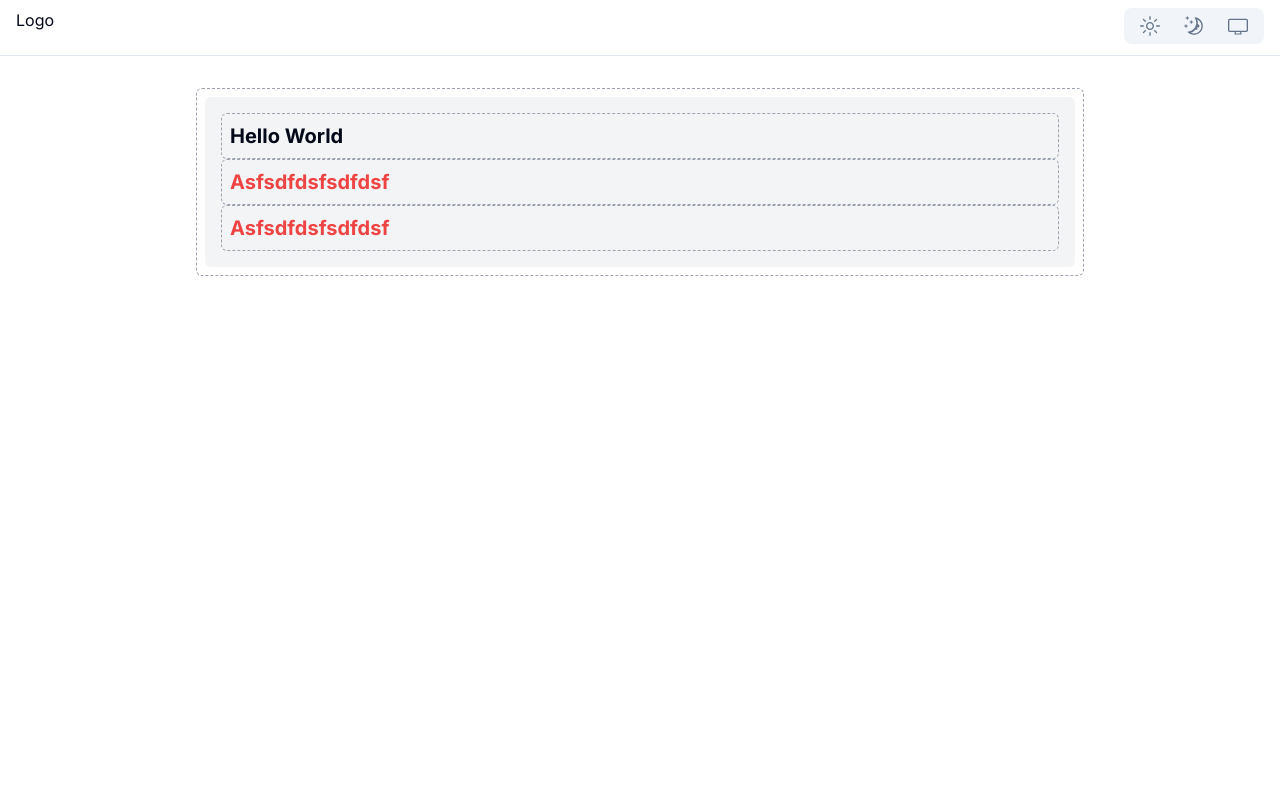
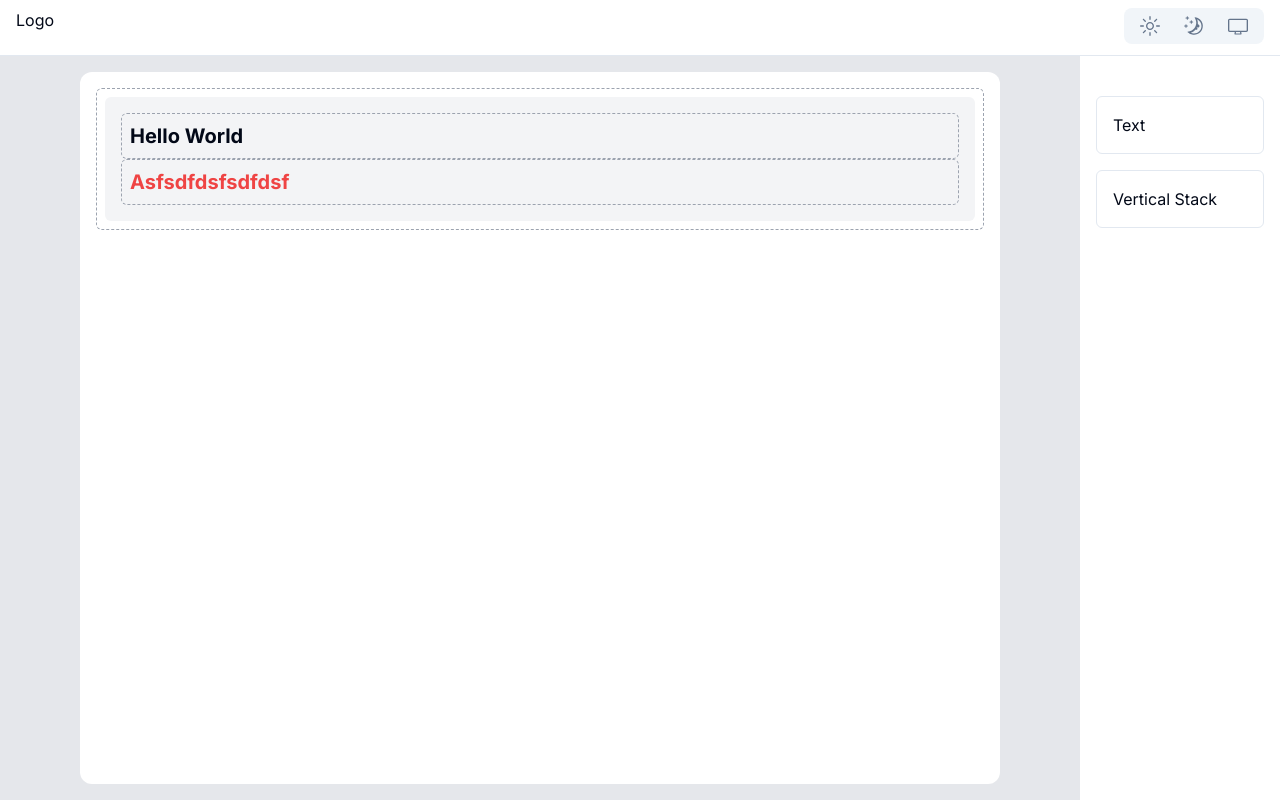
Before and after one commit to ercnshngit/nextjs-admin, a Next.js app: page /block/add in a window 1280 px wide. Built offline with nearby package versions, Linux system fonts and the light colour scheme.

Commit message:
Refactor component layout and types

```diff
--- a/src/app/(dashboard)/block/add/layout.tsx
+++ b/src/app/(dashboard)/block/add/layout.tsx
@@ -1,7 +1,9 @@
 import React, { ReactNode } from "react";
 
 function layout({ children }: { children: ReactNode }) {
-  return <div className="flex w-full flex-grow mx-auto">{children}</div>;
+  return (
+    <div className="flex w-full flex-grow mx-auto bg-gray-200">{children}</div>
+  );
 }
 
 export default layout;
--- /dev/null
+++ b/src/components/block-builder/colision-detection.ts
@@ -0,0 +1,14 @@
+import { pointerWithin, rectIntersection } from "@dnd-kit/core";
+
+export function customCollisionDetectionAlgorithm(args: any) {
+  // First, let's see if there are any collisions with the pointer
+  const pointerCollisions = pointerWithin(args);
+
+  // Collision detection algorithms return an array of collisions
+  if (pointerCollisions.length > 0) {
+    return pointerCollisions;
+  }
+
+  // If there are no collisions with the pointer, return rectangle intersections
+  return rectIntersection(args);
+}
--- a/src/components/block-builder/index.tsx
+++ b/src/components/block-builder/index.tsx
@@ -1,6 +1,6 @@
 "use client";
-import { Component } from "@/types/page-component";
-import React, { useEffect, useState } from "react";
+import { Component, PageComponent } from "@/types/page-component";
+import React, { useCallback, useEffect, useState } from "react";
 import { Button } from "../ui/button";
 import { MoveIcon, Pencil2Icon, TrashIcon } from "@radix-ui/react-icons";
 import { cn } from "@/libs/utils";
@@ -9,6 +9,7 @@ import {
   DragEndEvent,
   MouseSensor,
   TouchSensor,
+  closestCorners,
   useDndMonitor,
   useDraggable,
   useDroppable,
@@ -17,8 +18,9 @@ import {
 } from "@dnd-kit/core";
 import DragOverlayWrapper from "../drag-overlay-wrapper";
 import { useDesigner } from "@/contexts/designer-context";
+import { customCollisionDetectionAlgorithm } from "./colision-detection";
 
-const COMPONENTS: Component[] = [
+const COMPONENTS: PageComponent[] = [
   {
     id: 1,
     name: "Text",
@@ -33,7 +35,6 @@ const COMPONENTS: Component[] = [
     belong_component_id: 2,
     props: [
       {
-        id: 1,
         prop: {
           id: 1,
           key: "className",
@@ -41,7 +42,6 @@ const COMPONENTS: Component[] = [
         value: "font-bold text-xl",
       },
       {
-        id: 2,
         prop: {
           id: 2,
           key: "text",
@@ -64,7 +64,6 @@ const COMPONENTS: Component[] = [
     belong_component_id: 2,
     props: [
       {
-        id: 1,
         prop: {
           id: 1,
           key: "className",
@@ -72,38 +71,6 @@ const COMPONENTS: Component[] = [
         value: "font-bold text-xl text-red-500",
       },
       {
-        id: 2,
-        prop: {
-          id: 2,
-          key: "text",
-        },
-        value: "Asfsdfdsfsdfdsf",
-      },
-    ],
-  },
-  {
-    id: 4,
-    name: "Text",
-    tag: "Text",
-    block_id: 1,
-    type: {
-      id: 1,
-      name: "Page",
-    },
-    depth: 1,
-    order: 1,
-    belong_component_id: 2,
-    props: [
-      {
-        id: 1,
-        prop: {
-          id: 1,
-          key: "className",
-        },
-        value: "font-bold text-xl text-red-500",
-      },
-      {
-        id: 2,
         prop: {
           id: 2,
           key: "text",
@@ -127,12 +94,50 @@ const COMPONENTS: Component[] = [
     belong_component_id: null,
     props: [
       {
-        id: 3,
         prop: {
           id: 1,
           key: "className",
         },
-        value: "flex flex-col bg-gray-100 rounded-md p-4",
+        value: "",
+      },
+    ],
+  },
+];
+
+const SIDEBAR_COMPONENTS: Component[] = [
+  {
+    id: 1,
+    name: "Text",
+    tag: "Text",
+    type: {
+      id: 1,
+      name: "Page",
+    },
+    props: [
+      {
+        id: 1,
+        key: "className",
+      },
+
+      {
+        id: 2,
+        key: "text",
+      },
+    ],
+  },
+  {
+    id: 2,
+    name: "Vertical Stack",
+    tag: "VStack",
+    hasChildren: true,
+    type: {
+      id: 1,
+      name: "Page",
+    },
+    props: [
+      {
+        id: 1,
+        key: "className",
       },
     ],
   },
@@ -169,10 +174,51 @@ export default function BlockBuilder() {
   }, [setElements, setSelectedElement]);
 
   return (
-    <DndContext sensors={sensors}>
+    <DndContext
+      sensors={sensors}
+      collisionDetection={customCollisionDetectionAlgorithm}
+    >
       <Designer />
+      <DesignerSidebar />
       <DragOverlayWrapper />
     </DndContext>
+  );
+}
+
+function DesignerSidebar() {
+  return (
+    <div className="bg-white px-4 py-10 h-full min-w-[200px]">
+      {SIDEBAR_COMPONENTS.map((component) => {
+        return <SidebarComponent component={component} key={component.id} />;
+      })}
+    </div>
+  );
+}
+
+function SidebarComponent({
+  component,
+  ...props
+}: {
+  component: Component;
+  [key: string]: any;
+}) {
+  const draggable = useDraggable({
+    id: component.id + "-sidebar-drag-handler",
+    data: {
+      id: component.id,
+      component: component,
+      isSidebarComponent: true,
+    },
+  });
+  return (
+    <div
+      ref={draggable.setNodeRef}
+      {...draggable.listeners}
+      {...draggable.attributes}
+      className="p-4 border rounded-md mb-4 cursor-pointer"
+    >
+      <h1>{component.name}</h1>
+    </div>
   );
 }
 
@@ -184,6 +230,12 @@ function Designer() {
     setSelectedElement,
     removeElement,
   } = useDesigner();
+
+  const [tree, setTree] = useState<PageComponent[]>([]);
+  useEffect(() => {
+    setTree(createTree(elements));
+  }, [elements]);
+
   const [hoveredElement, setHoveredElement] = useState<number[]>([]);
   const droppable = useDroppable({
     id: "designer-drop-area",
@@ -202,19 +254,37 @@ function Designer() {
       const draggedElement = active.data?.current;
       const droppedArea = over.data?.current;
 
+      if (!draggedElement || !droppedArea) return;
+      console.log({
+        "component mi:": draggedElement?.isComponent,
+        "sidebar component mi:": draggedElement?.isSidebarComponent,
+        "bırakılan yer component mi:": droppedArea?.isComponent,
+        "bırakılan yer designer drop area mı:": droppedArea?.isDesignerDropArea,
+        "bırakılan yerin çocuğu var mı:": droppedArea?.hasChildren,
+        "bırakılan yerin üst yarısı mı:": droppedArea?.isTopHalf,
+        "bırakılan yerin alt yarısı mı:": droppedArea?.isBottomHalf,
+        "bırakılan yerin depthi:": droppedArea?.depth,
+        "bırakılan yerin belong component idsi:":
+          droppedArea?.belong_component_id,
+        "bırakılan yerin idsi:": droppedArea?.id,
+      });
+
       const isSidebarComponentDroppingOverDesignerDropArea =
         draggedElement?.isSidebarComponent && droppedArea?.isDesignerDropArea;
 
       const isDroppingOverComponent =
+        droppedArea?.isTopHalf || droppedArea?.isBottomHalf;
+
+      const isDroppingOverChildren =
+        droppedArea?.hasChildren ||
         droppedArea?.isTopHalf ||
-        droppedArea?.isBottomHalf ||
-        droppedArea?.hasChildren;
+        droppedArea?.isBottomHalf;
 
       const isSidebarComponentDroppingOverComponent =
         draggedElement?.isSidebarComponent && isDroppingOverComponent;
 
       const isComponentOverComponent =
-        isDroppingOverComponent && draggedElement?.isComponent;
+        isDroppingOverChildren && draggedElement?.isComponent;
 
       const isComponentOverDesignerDropArea =
         droppedArea?.isDesignerDropArea && draggedElement?.isComponent;
@@ -222,16 +292,37 @@ function Designer() {
       const isSidebarComponentInComponent =
         draggedElement?.isSidebarComponent && droppedArea?.hasChildren;
 
-      const tag = draggedElement?.tag;
-
       if (isSidebarComponentDroppingOverDesignerDropArea) {
-        const newElement = componentTags[tag];
+        console.log("1");
+        const sidebarComponent = draggedElement?.component as Component;
+        const newElement = {
+          id: crypto.getRandomValues(new Uint32Array(1))[0],
+          name: sidebarComponent.name,
+          tag: sidebarComponent.tag,
+          block_id: 0,
+          type: {
+            id: sidebarComponent.type.id,
+            name: sidebarComponent.type.name,
+          },
+          depth: 0,
+          hasChildren: sidebarComponent.hasChildren,
+          children: sidebarComponent.hasChildren ? [] : undefined,
+          order: elements.length,
+          belong_component_id: null,
+          props: sidebarComponent.props.map((prop) => ({
+            prop: {
+              id: prop.id,
+              key: prop.key,
+            },
+            value: "",
+          })),
+        };
 
         addElement(elements.length, newElement);
         return;
       } else if (isSidebarComponentDroppingOverComponent) {
-        const newElement = componentTags[tag];
-        //TODO: Düzenlencek
+        console.log("2");
+        const sidebarComponent = draggedElement?.component as Component;
         const overId = droppedArea?.id;
         const overElementIndex = elements.findIndex((el) => el.id === overId);
         if (overElementIndex === -1) {
@@ -242,15 +333,64 @@ function Designer() {
         if (droppedArea?.isBottomHalf) {
           indexForNewElement = overElementIndex + 1;
         }
-        //TODO: Düzenlencek
+        console.log("bırakılan yer", droppedArea);
+        const newElement = {
+          id: crypto.getRandomValues(new Uint32Array(1))[0],
+          name: sidebarComponent.name,
+          tag: sidebarComponent.tag,
+          block_id: 0,
+          type: {
+            id: sidebarComponent.type.id,
+            name: sidebarComponent.type.name,
+          },
+          depth: droppedArea?.depth,
+          hasChildren: sidebarComponent.hasChildren,
+          children: sidebarComponent.hasChildren ? [] : undefined,
+          order: indexForNewElement,
+          belong_component_id: droppedArea?.belong_component_id,
+          props: sidebarComponent.props.map((prop) => ({
+            prop: {
+              id: prop.id,
+              key: prop.key,
+            },
+            value: "",
+          })),
+        };
+
         addElement(indexForNewElement, newElement);
         return;
       } else if (isSidebarComponentInComponent) {
-        const newElement = componentTags[tag];
-        // TODO: belong id falan gelcek
-        addElement(elements.length, newElement);
+        console.log("3");
+        const sidebarComponent = draggedElement?.component as Component;
+
+        const newElement = {
+          id: crypto.getRandomValues(new Uint32Array(1))[0],
+          name: sidebarComponent.name,
+          tag: sidebarComponent.tag,
+          block_id: 0,
+          type: {
+            id: sidebarComponent.type.id,
+            name: sidebarComponent.type.name,
+          },
+          hasChildren: sidebarComponent.hasChildren,
+          children: sidebarComponent.hasChildren ? [] : undefined,
+          depth: parseFloat(droppedArea?.depth) + 1,
+          order: 0,
+          belong_component_id: droppedArea?.id,
+          props: sidebarComponent.props.map((prop) => ({
+            prop: {
+              id: prop.id,
+              key: prop.key,
+            },
+            value: "",
+          })),
+        };
+
+        addElement(0, newElement);
+
         return;
       } else if (isComponentOverComponent) {
+        console.log("4");
         const activeId = draggedElement?.id;
         const overId = droppedArea?.id;
         const activeElementIndex = elements.findIndex(
@@ -266,21 +406,29 @@ function Designer() {
           indexForNewElement = overElementIndex + 1;
         }
         if (droppedArea?.hasChildren) {
+          console.log("4.1");
           indexForNewElement = 0;
-          addElement(indexForNewElement, {
+          const newElement = {
             ...elements[activeElementIndex],
+            children: draggedElement.component.hasChildren ? [] : undefined,
+            hasChildren: draggedElement.component.hasChildren,
             belong_component_id: droppedArea.id,
             depth: droppedArea.depth + 1,
-          });
+          };
+          addElement(indexForNewElement, newElement);
+
           return;
         }
-        addElement(indexForNewElement, {
+        const newElement = {
           ...elements[activeElementIndex],
+          children: draggedElement.component.hasChildren ? [] : undefined,
+          hasChildren: draggedElement.component.hasChildren,
           belong_component_id: droppedArea.belong_component_id,
           depth: droppedArea.depth,
-        });
-        return;
+        };
+        addElement(indexForNewElement, newElement);
       } else if (isComponentOverDesignerDropArea) {
+        console.log("5");
         const activeId = draggedElement?.id;
         const activeElementIndex = elements.findIndex(
           (el) => el.id === activeId
@@ -290,15 +438,39 @@ function Designer() {
         }
         const activeElement = {
           ...elements[activeElementIndex],
+          children: draggedElement.component.hasChildren ? [] : undefined,
+          hasChildren: draggedElement.component.hasChildren,
           depth: 0,
           belong_component_id: null,
         };
         removeElement(activeId);
         addElement(elements.length, activeElement);
-        return;
       }
     },
   });
+
+  const renderComponent = (component: PageComponent) => {
+    return (
+      <DesignWrapper
+        hoveredElement={hoveredElement}
+        setHoveredElement={setHoveredElement}
+        component={component}
+        {...Object.fromEntries(
+          component.props.map((prop) => [prop.prop.key, prop.value])
+        )}
+        key={component.id}
+      >
+        {component.hasChildren &&
+          component.children &&
+          component.children.map((child) => {
+            if (child.tag in componentTags) {
+              return renderComponent(child);
+            }
+            return null;
+          })}
+      </DesignWrapper>
+    );
+  };
 
   return (
     <div className="flex w-full h-full">
@@ -328,58 +500,9 @@ function Designer() {
           )}
           {elements.length > 0 && (
             <div className="flex flex-col  w-full gap-2 p-4">
-              {createTree(elements).map((component) => {
+              {tree.map((component) => {
                 if (component.tag in componentTags) {
-                  if (component.children && component.children.length > 0) {
-                    return (
-                      <DesignWrapper
-                        hoveredElement={hoveredElement}
-                        setHoveredElement={setHoveredElement}
-                        component={component}
-                        {...Object.fromEntries(
-                          component.props.map((prop) => [
-                            prop.prop.key,
-                            prop.value,
-                          ])
-                        )}
-                        key={component.id}
-                      >
-                        {component.children.map((child) => {
-                          if (child.tag in componentTags) {
-                            return (
-                              <DesignWrapper
-                                hoveredElement={hoveredElement}
-                                setHoveredElement={setHoveredElement}
-                                component={child}
-                                key={child.id}
-                                {...Object.fromEntries(
-                                  child.props.map((prop) => [
-                                    prop.prop.key,
-                                    prop.value,
-                                  ])
-                                )}
-                              />
-                            );
-                          }
-                          return null;
-                        })}
-                      </DesignWrapper>
-                    );
-                  }
-                  return (
-                    <DesignWrapper
-                      hoveredElement={hoveredElement}
-                      setHoveredElement={setHoveredElement}
-                      component={component}
-                      key={component.id}
-                      {...Object.fromEntries(
-                        component.props.map((prop) => [
-                          prop.prop.key,
-                          prop.value,
-                        ])
-                      )}
-                    />
-                  );
+                  return renderComponent(component);
                 }
                 return null;
               })}
@@ -398,41 +521,40 @@ export function VStack({
   className: string;
   children: React.ReactNode;
 }) {
-  return <div className={className}>{children}</div>;
+  return (
+    <div className={cn("flex flex-col bg-gray-100 rounded-md p-4", className)}>
+      {children}
+    </div>
+  );
 }
 
 export function Text({ className, text }: { className: string; text: string }) {
-  return <div className={className}>{text}</div>;
+  return (
+    <div className={cn("font-bold", className)}>
+      {text || "Üzerine tıklayarak düzenleyebilirsiniz"}
+    </div>
+  );
 }
 
-function createTree(components: Component[]) {
-  const tree: Component[] = [];
-  const map: { [key: number]: Component } = {};
+function createTree(components: PageComponent[]) {
+  const map: { [key: number]: PageComponent } = {};
+
   components.forEach((component) => {
     map[component.id] = { ...component, children: [] };
   });
-  components.forEach((component) => {
-    if (component.belong_component_id) {
-      map[component.belong_component_id].children?.push(component);
-    } else {
-      tree.push(map[component.id]);
-    }
-  });
-  return tree;
-}
 
-export function createChildrenTree(
-  component: Component,
-  components: Component[]
-) {
-  const temp: Component = { ...component, children: [] };
+  function addChildren(component: PageComponent) {
+    components.forEach((child) => {
+      if (child.belong_component_id === component.id) {
+        component.children?.push(addChildren({ ...child, children: [] }));
+      }
+    });
+    return component;
+  }
 
-  components.forEach((component) => {
-    if (component.belong_component_id === temp.id) {
-      temp.children?.push(component);
-    }
-  });
-  return temp;
+  return components
+    .filter((component) => !component.belong_component_id)
+    .map((root) => addChildren(map[root.id]));
 }
 
 const DesignWrapper = ({
@@ -444,7 +566,7 @@ const DesignWrapper = ({
 }: {
   hoveredElement: number[];
   setHoveredElement: React.Dispatch<React.SetStateAction<number[]>>;
-  component: Component;
+  component: PageComponent;
   [key: string]: any;
 }) => {
   const { removeElement, selectedElement, setSelectedElement } = useDesigner();
@@ -455,6 +577,7 @@ const DesignWrapper = ({
       tag: component.tag,
       id: component.id,
       isTopHalf: true,
+      component: component,
       depth: component.depth,
       belong_component_id: component.belong_component_id,
     },
@@ -464,6 +587,7 @@ const DesignWrapper = ({
     data: {
       tag: component.tag,
       id: component.id,
+      component: component,
       isBottomHalf: true,
       depth: component.depth,
       belong_component_id: component.belong_component_id,
@@ -474,6 +598,7 @@ const DesignWrapper = ({
     data: {
       tag: component.tag,
       id: component.id,
+      component: component,
       hasChildren: component.hasChildren,
       depth: component.depth,
       belong_component_id: component.belong_component_id,
@@ -484,6 +609,7 @@ const DesignWrapper = ({
     data: {
       tag: component.tag,
       id: component.id,
+      component: component,
       isComponent: true,
       depth: component.depth,
       belong_component_id: component.belong_component_id,
@@ -514,17 +640,18 @@ const DesignWrapper = ({
         ref={topHalf.setNodeRef}
         className="absolute w-full h-1/3  rounded-t-md"
       />
+      {component.hasChildren && component.children?.length === 0 && (
+        <div
+          ref={children.setNodeRef}
+          className="absolute w-full h-1/3 bg-red-500 bottom-1/3 "
+        />
+      )}
 
       <div
         ref={bottomHalf.setNodeRef}
         className="absolute  w-full bottom-0 h-1/3 rounded-b-md"
       />
-      {component.hasChildren && (
-        <div
-          ref={children.setNodeRef}
-          className="absolute w-full h-1/3 bottom-1/3 "
-        />
-      )}
+
       <div
         className={cn(
           "absolute bg-black/40 inset-0 transition-opacity duration-300",
@@ -569,7 +696,7 @@ const DesignWrapper = ({
         <div className="absolute top-0 w-full rounded-md h-[7px] bg-primary rounded-b-none" />
       )}
       {children.isOver && (
-        <div className="absolute top-1/3 w-full rounded-md h-1/3 bg-primary rounded-b-none" />
+        <div className="absolute top-1/3 w-full rounded-md h-1/3 bg-primary " />
       )}
       <div className="p-2">
         <Component {...props} />
--- a/src/components/drag-overlay-wrapper/index.tsx
+++ b/src/components/drag-overlay-wrapper/index.tsx
@@ -2,7 +2,7 @@ import { Active, DragOverlay, useDndMonitor } from "@dnd-kit/core";
 import { useState } from "react";
 import { componentTags, createChildrenTree } from "../block-builder";
 import { useDesigner } from "@/contexts/designer-context";
-import { Component } from "@/types/page-component";
+import { PageComponent } from "@/types/page-component";
 
 function DragOverlayWrapper() {
   const [draggedItem, setDraggedItem] = useState<Active | null>(null);
@@ -35,7 +35,7 @@ function DragOverlayWrapper() {
     if (!component) {
       node = <div>Element not found!</div>;
     } else {
-      const getComponent = (componentWithoutChildren: Component) => {
+      const getComponent = (componentWithoutChildren: PageComponent) => {
         const component = createChildrenTree(
           componentWithoutChildren,
           elements
--- a/src/contexts/designer-context.tsx
+++ b/src/contexts/designer-context.tsx
@@ -1,5 +1,5 @@
 "use client";
-import { Component } from "@/types/page-component";
+import { PageComponent } from "@/types/page-component";
 import {
   Dispatch,
   ReactNode,
@@ -10,26 +10,26 @@ import {
 import { useContext } from "react";
 
 type DesignerContextType = {
-  elements: Component[];
-  setElements: Dispatch<SetStateAction<Component[]>>;
-  addElement: (index: number, element: Component) => void;
+  elements: PageComponent[];
+  setElements: Dispatch<SetStateAction<PageComponent[]>>;
+  addElement: (index: number, element: PageComponent) => void;
   removeElement: (id: number) => void;
 
-  selectedElement: Component | null;
-  setSelectedElement: Dispatch<SetStateAction<Component | null>>;
+  selectedElement: PageComponent | null;
+  setSelectedElement: Dispatch<SetStateAction<PageComponent | null>>;
 
-  updateElement: (id: number, element: Component) => void;
+  updateElement: (id: number, element: PageComponent) => void;
 };
 
 export const DesignerContext = createContext<DesignerContextType | null>(null);
 
 export function DesignerContextProvider({ children }: { children: ReactNode }) {
-  const [elements, setElements] = useState<Component[]>([]);
-  const [selectedElement, setSelectedElement] = useState<Component | null>(
+  const [elements, setElements] = useState<PageComponent[]>([]);
+  const [selectedElement, setSelectedElement] = useState<PageComponent | null>(
     null
   );
 
-  const addElement = (index: number, element: Component) => {
+  const addElement = (index: number, element: PageComponent) => {
     setElements((prev) => {
       const newElements = [...prev];
       newElements.splice(index, 0, element);
@@ -41,7 +41,7 @@ export function DesignerContextProvider({ children }: { children: ReactNode }) {
     setElements((prev) => prev.filter((element) => element.id !== id));
   };
 
-  const updateElement = (id: number, element: Component) => {
+  const updateElement = (id: number, element: PageComponent) => {
     setElements((prev) => {
       const newElements = [...prev];
       const index = newElements.findIndex((el) => el.id === id);
```
Also changed, not shown: src/types/page-component/index.ts (+10 -3 lines).
